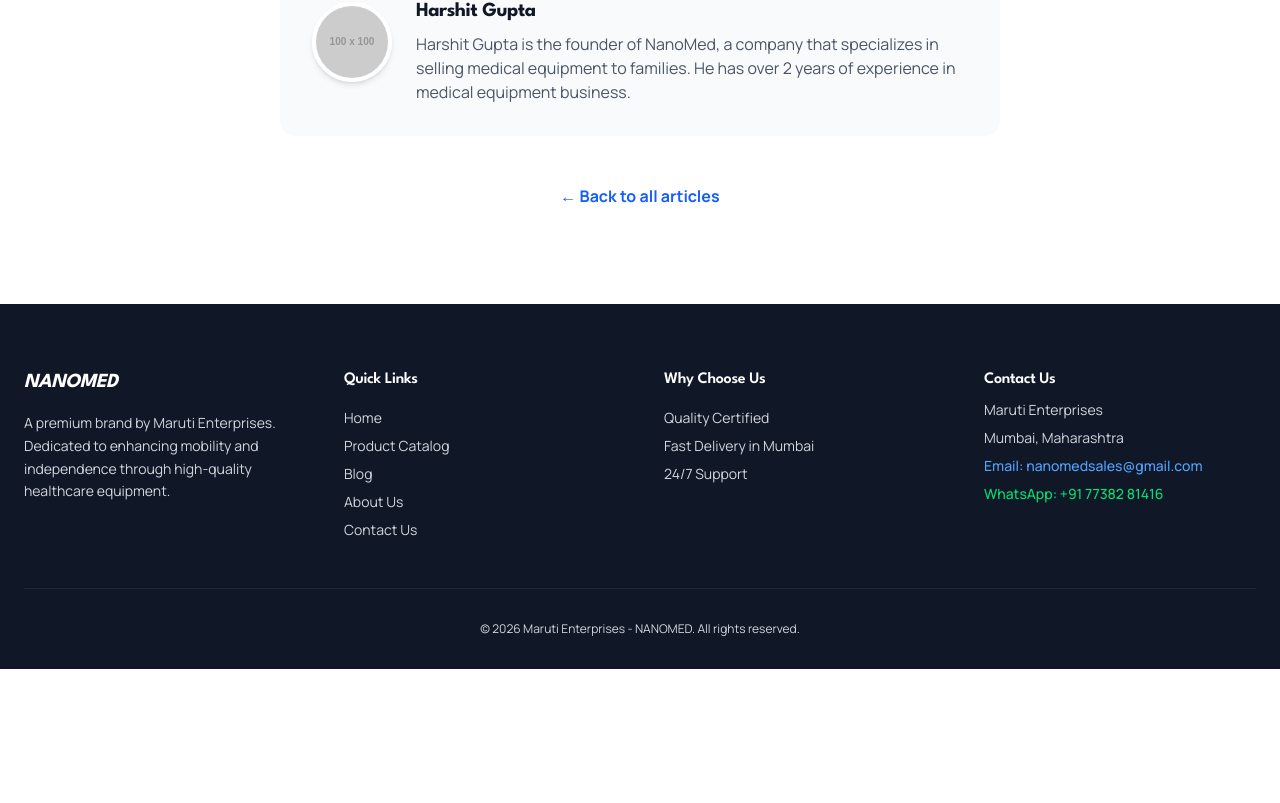
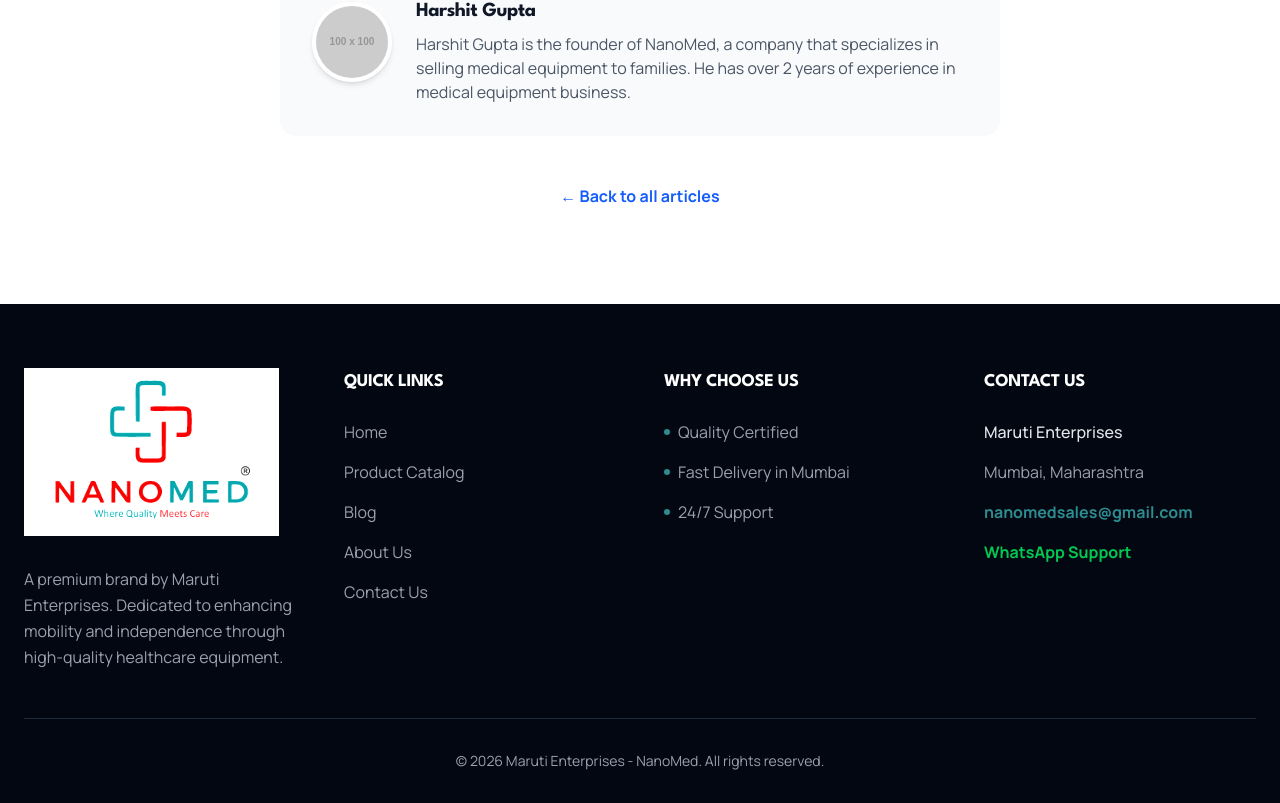
Before and after one commit to aryadharmadhikari/NanoMed, a Next.js app: page /blog/benefits-of-quadripod-sticks in a window 1280 px wide. Shown: the part 1766-2569 px from the top of the page. Before the commit the page ends 2435 px from the top, so only its background shows below. Built offline with nearby package versions, Linux system fonts and the light colour scheme.

Commit message:
feat: integrate logo assets and refine global layout typography

```diff
--- a/src/components/Footer.tsx
+++ b/src/components/Footer.tsx
@@ -1,16 +1,23 @@
 import Link from "next/link";
+import Image from "next/image";
 
 export default function Footer() {
     return (
-        <footer className="bg-gray-900 text-gray-300 pt-16 pb-8 px-6">
+        <footer className="bg-gray-950 text-gray-400 pt-16 pb-8 px-6 font-body">
             <div className="max-w-7xl mx-auto grid grid-cols-1 md:grid-cols-4 gap-12">
 
                 {/* Column 1: Brand & Mission */}
                 <div className="col-span-1 md:col-span-1">
-                    <h3 className="text-white text-xl font-bold mb-4 italic tracking-tighter">
-                        NANOMED
-                    </h3>
-                    <p className="text-sm leading-relaxed">
+                    <Link href="/" className="inline-block mb-6">
+                        <Image
+                            src="/images/NanoMed-Logo-Vertical.png"
+                            alt="NanoMed Logo"
+                            width={1024}
+                            height={1024}
+                            className="h-42 w-auto object-contain brightness-110"
+                        />
+                    </Link>
+                    <p className="text-md leading-relaxed">
                         A premium brand by Maruti Enterprises. Dedicated to enhancing
                         mobility and independence through high-quality healthcare equipment.
                     </p>
@@ -18,42 +25,51 @@
 
                 {/* Column 2: Quick Links */}
                 <div>
-                    <h4 className="text-white font-semibold mb-4">Quick Links</h4>
-                    <ul className="space-y-2 text-sm">
-                        <li><Link href="/" className="hover:text-blue-400 transition">Home</Link></li>
-                        <li><Link href="/products" className="hover:text-blue-400 transition">Product Catalog</Link></li>
-                        <li><Link href="/blog" className="hover:text-blue-400 transition">Blog</Link></li>
-                        <li><Link href="/about" className="hover:text-blue-400 transition">About Us</Link></li>
-                        <li><Link href="/contact" className="hover:text-blue-400 transition">Contact Us</Link></li>
+                    <h4 className="text-white font-heading font-bold mb-6 uppercase tracking-wider text-lg">Quick Links</h4>
+                    <ul className="space-y-4 text-md">
+                        <li><Link href="/" className="hover:text-brand-teal transition">Home</Link></li>
+                        <li><Link href="/products" className="hover:text-brand-teal transition">Product Catalog</Link></li>
+                        <li><Link href="/blog" className="hover:text-brand-teal transition">Blog</Link></li>
+                        <li><Link href="/about" className="hover:text-brand-teal transition">About Us</Link></li>
+                        <li><Link href="/contact" className="hover:text-brand-teal transition">Contact Us</Link></li>
                     </ul>
                 </div>
 
                 {/* Column 3: Trust Factors */}
                 <div>
-                    <h4 className="text-white font-semibold mb-4">Why Choose Us</h4>
-                    <ul className="space-y-2 text-sm">
-                        <li className="flex items-center gap-2"> Quality Certified</li>
-                        <li className="flex items-center gap-2"> Fast Delivery in Mumbai</li>
-                        <li className="flex items-center gap-2"> 24/7 Support</li>
+                    <h4 className="text-white font-heading font-bold mb-6 uppercase tracking-wider text-lg">Why Choose Us</h4>
+                    <ul className="space-y-4 text-md">
+                        <li className="flex items-center gap-2">
+                            <span className="w-1.5 h-1.5 rounded-full bg-brand-teal"></span>
+                            Quality Certified
+                        </li>
+                        <li className="flex items-center gap-2">
+                            <span className="w-1.5 h-1.5 rounded-full bg-brand-teal"></span>
+                            Fast Delivery in Mumbai
+                        </li>
+                        <li className="flex items-center gap-2">
+                            <span className="w-1.5 h-1.5 rounded-full bg-brand-teal"></span>
+                            24/7 Support
+                        </li>
                     </ul>
                 </div>
 
                 {/* Column 4: Contact Info */}
                 <div>
-                    <h4 className="text-white font-semibold mb-2">Contact Us</h4>
-                    <div className="text-sm space-y-2">
-                        <p>Maruti Enterprises</p>
+                    <h4 className="text-white font-heading font-bold mb-6 uppercase tracking-wider text-lg">Contact Us</h4>
+                    <div className="text-md space-y-4">
+                        <p className="text-gray-200 font-medium">Maruti Enterprises</p>
                         <p>Mumbai, Maharashtra</p>
-                        <p><a href="mailto:nanomedsales@gmail.com" className="pt-2 text-blue-400 font-medium">Email: nanomedsales@gmail.com</a></p>
-                        <p><a href="https://wa.me/917738281416" className="pt-2 text-green-400 font-medium">WhatsApp: +91 77382 81416</a></p>
+                        <p><a href="mailto:nanomedsales@gmail.com" className="text-brand-teal hover:underline font-bold">nanomedsales@gmail.com</a></p>
+                        <p><a href="https://wa.me/917738281416" className="text-green-500 hover:underline font-bold">WhatsApp Support</a></p>
                     </div>
                 </div>
 
             </div>
 
             {/* Bottom Bar */}
-            <div className="max-w-7xl mx-auto border-t border-gray-800 mt-12 pt-8 text-center text-xs">
-                <p>© {new Date().getFullYear()} Maruti Enterprises - NANOMED. All rights reserved.</p>
+            <div className="max-w-7xl mx-auto border-t border-gray-800 mt-12 pt-8 text-center text-sm">
+                <p>© {new Date().getFullYear()} Maruti Enterprises - NanoMed. All rights reserved.</p>
             </div>
         </footer>
     );
--- a/src/components/Hero.tsx
+++ b/src/components/Hero.tsx
@@ -6,13 +6,13 @@
             <div className="max-w-7xl mx-auto px-6 text-center">
 
                 {/* Main Headline */}
-                <h1 className="text-4xl md:text-6xl font-bold text-gray-900 mb-6">
+                <h1 className="text-5xl md:text-7xl font-heading font-black text-gray-900 mb-6 tracking-tighter">
                     Restoring Mobility, <br />
-                    <span className="text-blue-600">Restoring Independence.</span>
+                    <span className="text-brand-teal">Restoring Independence.</span>
                 </h1>
 
                 {/* Sub-text */}
-                <p className="text-lg md:text-xl text-gray-600 mb-8 max-w-2xl mx-auto">
+                <p className="text-lg md:text-xl text-gray-600 mb-8 max-w-2xl mx-auto font-body">
                     Premium Walkers, Commode Chairs, and Sticks designed for safety.
                     Built for the elderly, engineered for stability.
                 </p>
@@ -21,13 +21,13 @@
                 <div className="flex flex-col md:flex-row gap-4 justify-center">
                     <Link
                         href="/products"
-                        className="bg-blue-600 text-white px-8 py-3 rounded-lg font-semibold hover:bg-blue-700 transition"
+                        className="bg-brand-red text-white px-10 py-4 rounded-full font-bold text-lg hover:bg-red-700 transition shadow-xl hover:shadow-red-200"
                     >
                         View Catalog
                     </Link>
                     <Link
                         href="/about"
-                        className="bg-white text-gray-700 border border-gray-300 px-8 py-3 rounded-lg font-semibold hover:bg-gray-50 transition"
+                        className="bg-white text-brand-teal border border-brand-teal/20 px-10 py-4 rounded-full font-bold text-lg hover:bg-teal-50 transition"
                     >
                         About Us
                     </Link>
--- a/src/components/Navbar.tsx
+++ b/src/components/Navbar.tsx
@@ -1,8 +1,9 @@
-"use client"; // Required because we are using State (interactivity)
+"use client";
 
 import { useState } from "react";
 import Link from "next/link";
 import { useRouter } from "next/navigation";
+import Image from "next/image";
 
 export default function Navbar() {
     const [isOpen, setIsOpen] = useState(false);
@@ -20,21 +21,28 @@
         <nav className="bg-white border-b border-gray-100 sticky top-0 z-50">
             <div className="max-w-7xl mx-auto px-6">
                 <div className="flex justify-between items-center h-20">
-                    {/* LEFT: Logo */}
-                    <div className="text-2xl font-bold text-blue-600">
-                        <Link href="/">NANOMED</Link>
-                    </div>
+                    {/* LEFT: Logo Image */}
+                    <Link href="/" className="flex items-center">
+                        <Image
+                            src="/images/NanoMed-Logo-Horizontal.png"
+                            alt="NanoMed Logo"
+                            width={2048}
+                            height={1024}
+                            className="h-10 w-auto object-contain"
+                            priority
+                        />
+                    </Link>
 
                     {/* 2. Desktop Menu (Hidden on Mobile) */}
                     <div className="hidden md:flex items-center space-x-8">
-                        <Link href="/" className="text-gray-600 hover:text-blue-600 font-medium transition">Home</Link>
-                        <Link href="/products" className="text-gray-600 hover:text-blue-600 font-medium transition">Products</Link>
-                        <Link href="/blog" className="text-gray-600 hover:text-blue-600 font-medium transition">Blog</Link>
-                        <Link href="/about" className="text-gray-600 hover:text-blue-600 font-medium transition">About Us</Link>
-                        <Link href="/contact" className="text-gray-600 hover:text-blue-600 font-medium transition">Contact Us</Link>
+                        <Link href="/" className="text-gray-600 hover:text-brand-teal font-medium transition">Home</Link>
+                        <Link href="/products" className="text-gray-600 hover:text-brand-teal font-medium transition">Products</Link>
+                        <Link href="/blog" className="text-gray-600 hover:text-brand-teal font-medium transition">Blog</Link>
+                        <Link href="/about" className="text-gray-600 hover:text-brand-teal font-medium transition">About Us</Link>
+                        <Link href="/contact" className="text-gray-600 hover:text-brand-teal font-medium transition">Contact Us</Link>
                         <Link
                             href="/products"
-                            className="bg-blue-600 text-white px-5 py-2.5 rounded-full text-sm font-bold hover:bg-blue-700 transition"
+                            className="bg-brand-teal text-white px-5 py-2.5 rounded-full text-sm font-bold hover:bg-teal-700 transition"
                         >
                             Order Now
                         </Link>
@@ -99,7 +107,7 @@
                     <Link
                         href="/products"
                         onClick={() => setIsOpen(false)}
-                        className="block w-full text-center bg-blue-600 text-white py-4 rounded-xl font-bold"
+                        className="block w-full text-center bg-brand-teal text-white py-4 rounded-xl font-bold shadow-lg"
                     >
                         Order Now
                     </Link>
```
